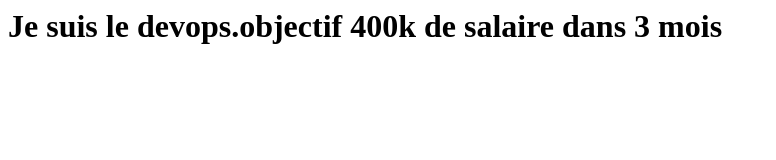
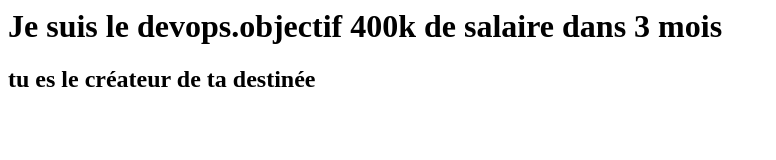
Before and after one commit to kamatador9/firstgitrepos, a plain HTML site: page index.html in a window 1280 px wide. Shown: the whole page, without its empty margins (0-776 px from the left). Drawn offline with Linux system fonts and the light colour scheme.

Commit message:
élément add dans dev

```diff
--- a/index.html
+++ b/index.html
@@ -1,5 +1,6 @@
 <html>
 <body>
 <h1>Je suis le devops.objectif 400k de salaire dans 3 mois </h1>
+<h2> tu es le créateur de ta destinée </h2>
 </body>
 </html>
```
